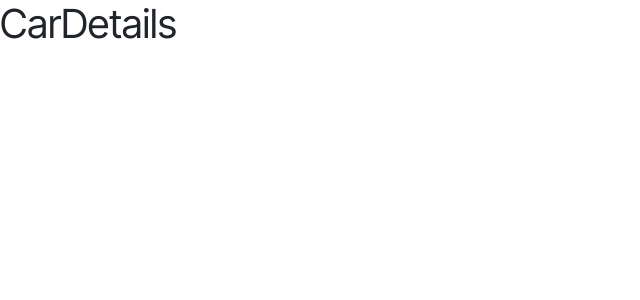
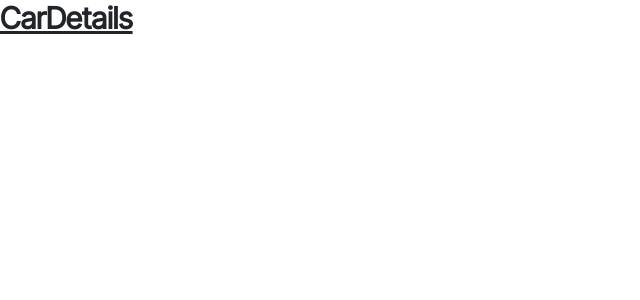
Before and after one commit to rcqx/bytecar, a React (Create React App) app: page /car_details in a window 1280 px wide. Shown: the top 300 px of the page, without its empty margins (0-640 px from the left). Built offline with nearby package versions, Linux system fonts and the light colour scheme.

Commit message:
Setup Tailswind css

```diff
--- a/package.json
+++ b/package.json
@@ -46,6 +46,7 @@
     "@babel/eslint-parser": "^7.19.1",
     "@babel/plugin-syntax-jsx": "^7.18.6",
     "@babel/preset-react": "^7.18.6",
+    "autoprefixer": "^10.4.12",
     "eslint": "^7.32.0",
     "eslint-config-airbnb": "^18.2.1",
     "eslint-plugin-import": "^2.26.0",
@@ -53,9 +54,11 @@
     "eslint-plugin-react": "^7.31.8",
     "eslint-plugin-react-hooks": "^4.6.0",
     "hint": "^6.2.0",
+    "postcss": "^8.4.16",
     "stylelint": "^13.13.1",
     "stylelint-config-standard": "^21.0.0",
     "stylelint-csstree-validator": "^1.9.0",
-    "stylelint-scss": "^3.21.0"
+    "stylelint-scss": "^3.21.0",
+    "tailwindcss": "^3.1.8"
   }
 }
--- /dev/null
+++ b/postcss.config.js
@@ -0,0 +1,6 @@
+module.exports = {
+  plugins: {
+    tailwindcss: {},
+    autoprefixer: {},
+  },
+}
--- a/src/components/CarDetails.js
+++ b/src/components/CarDetails.js
@@ -3,7 +3,7 @@
 // import axios from 'axios';
 
 const CarDetails = () => (
-  <h1>CarDetails</h1>
+  <h1 className="text-3xl font-bold underline">CarDetails</h1>
 );
 
 export default CarDetails;
--- a/src/index.css
+++ b/src/index.css
@@ -1,3 +1,7 @@
+@tailwind base;
+@tailwind components;
+@tailwind utilities;
+
 body {
   margin: 0;
   font-family:
--- /dev/null
+++ b/tailwind.config.js
@@ -0,0 +1,10 @@
+/** @type {import('tailwindcss').Config} */
+module.exports = {
+  content: [
+    "./src/**/*.{js,jsx,ts,tsx}",
+  ],
+  theme: {
+    extend: {},
+  },
+  plugins: [],
+}
```
